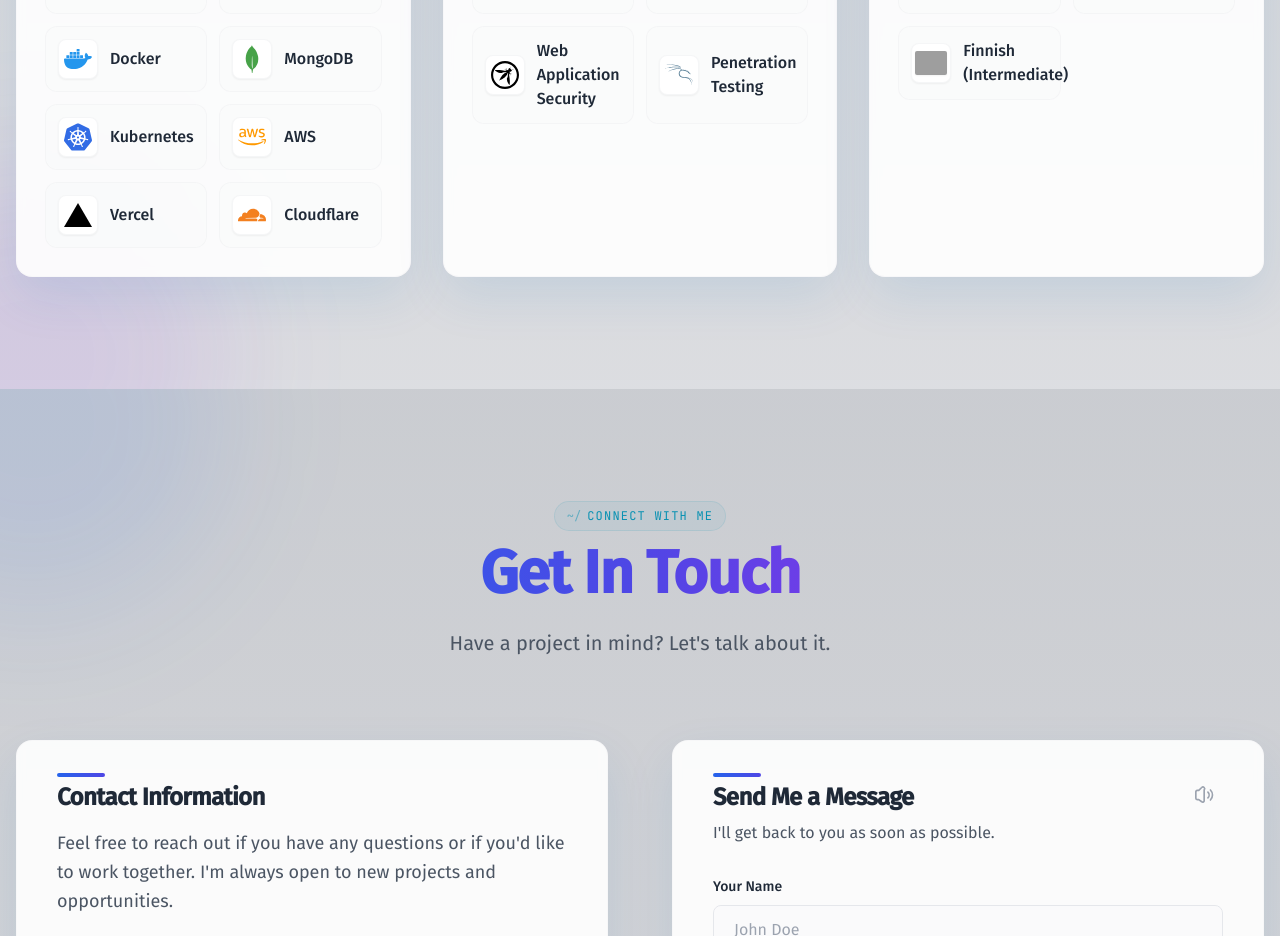
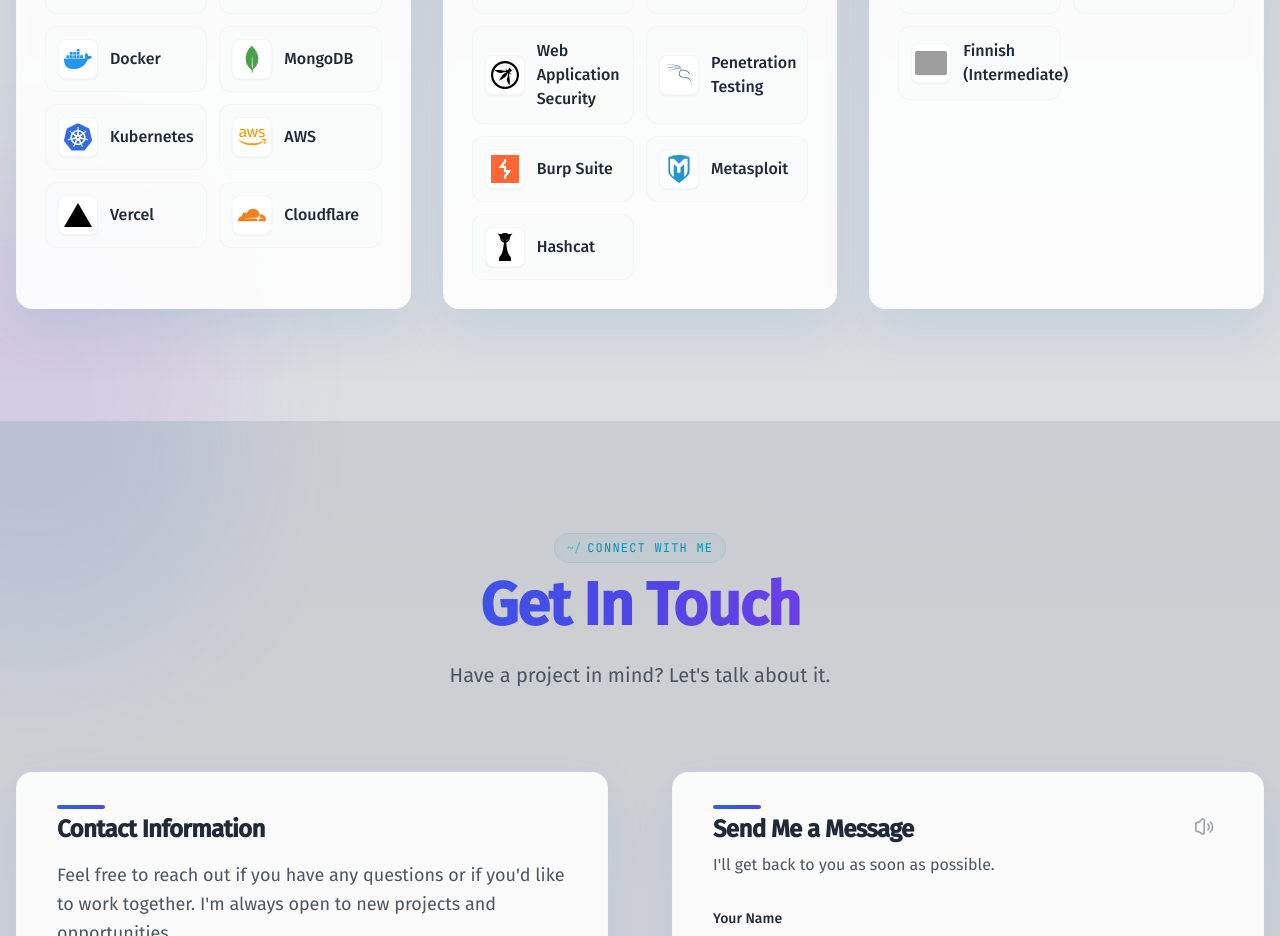
Before and after one commit to Amirhadi9900/my-portfolio, a Next.js app: page / in a window 1280 px wide. Shown: the part 4420-5356 px from the top of the page. Built offline with nearby package versions, Linux system fonts and the light colour scheme; no server answers; grey boxes are pictures that could not be loaded.

Commit message:
Add Burp Suite, Metasploit and Hashcat to the network security skills.
Hashcat ships as pure white in simple-icons, so force any white mark to
black to keep it visible on the light skill chips.

```diff
--- a/src/components/SkillIcon.js
+++ b/src/components/SkillIcon.js
@@ -27,6 +27,9 @@ import {
   siWireshark,
   siOwasp,
   siKalilinux,
+  siMetasploit,
+  siBurpsuite,
+  siHashcat,
 } from 'simple-icons';
 
 const SKILL_ICONS = {
@@ -60,11 +63,17 @@ const SKILL_ICONS = {
   'Wireshark': siWireshark,
   'Web Application Security': siOwasp,
   'Penetration Testing': siKalilinux,
+  'Burp Suite': siBurpsuite,
+  'Metasploit': siMetasploit,
+  'Hashcat': siHashcat,
   'VS Code': null,
   'AWS': null,
 };
 
+// simple-icons ships some marks as pure white (Hashcat), which would be invisible on
+// the white chips. This site has no dark theme, so force those to plain black.
 function BrandIcon({ icon, className = 'w-7 h-7' }) {
+  const hex = icon.hex.toLowerCase() === 'ffffff' ? '000000' : icon.hex;
   return (
     <svg
       role="img"
@@ -72,7 +81,7 @@ function BrandIcon({ icon, className = 'w-7 h-7' }) {
       className={className}
       aria-hidden="true"
     >
-      <path fill={`#${icon.hex}`} d={icon.path} />
+      <path fill={`#${hex}`} d={icon.path} />
     </svg>
   );
 }
--- a/src/components/Skills.js
+++ b/src/components/Skills.js
@@ -61,6 +61,9 @@ const SKILL_CATEGORIES = [
       'Wireshark',
       'Web Application Security',
       'Penetration Testing',
+      'Burp Suite',
+      'Metasploit',
+      'Hashcat',
     ],
   },
   {
```
